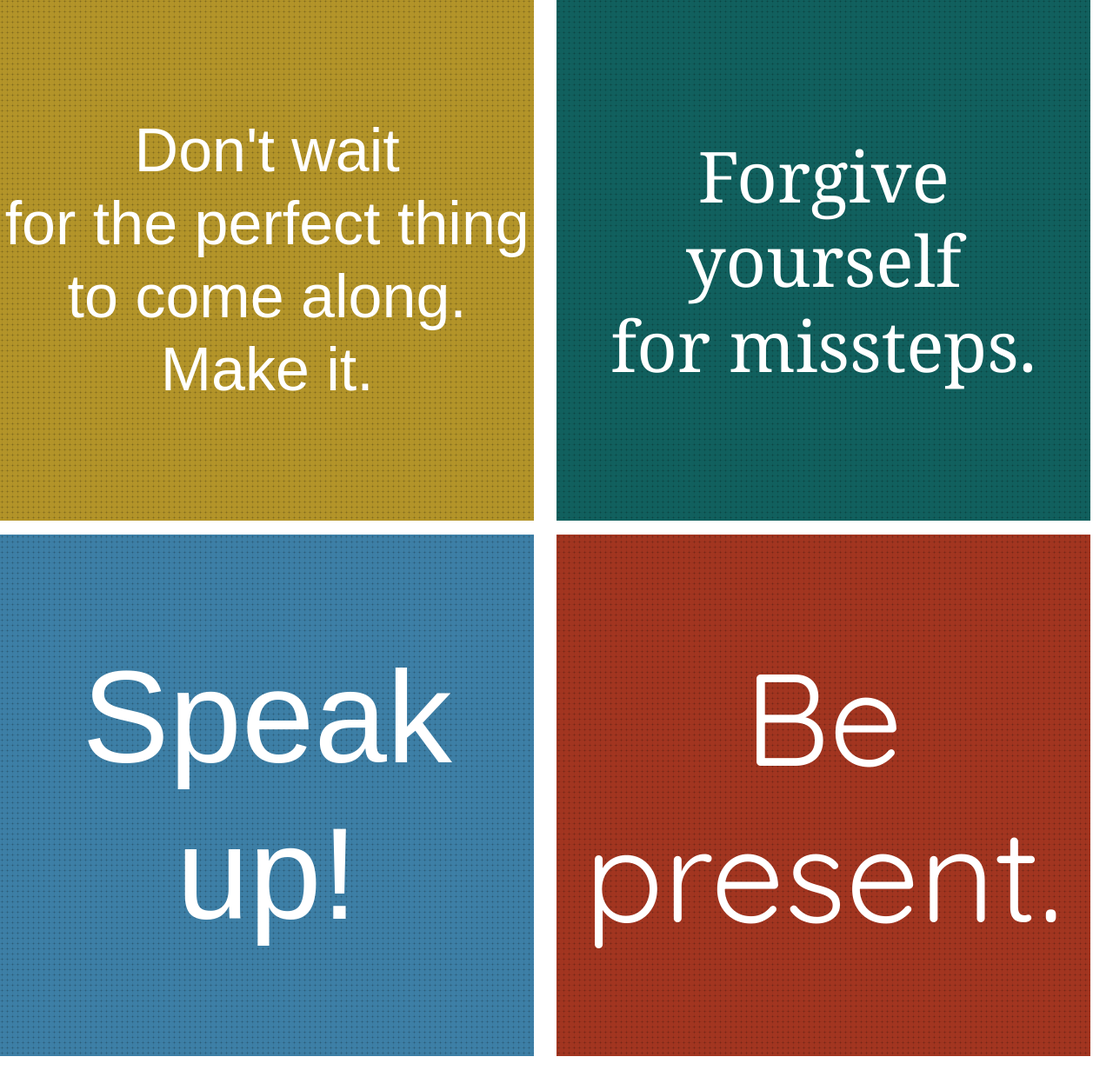
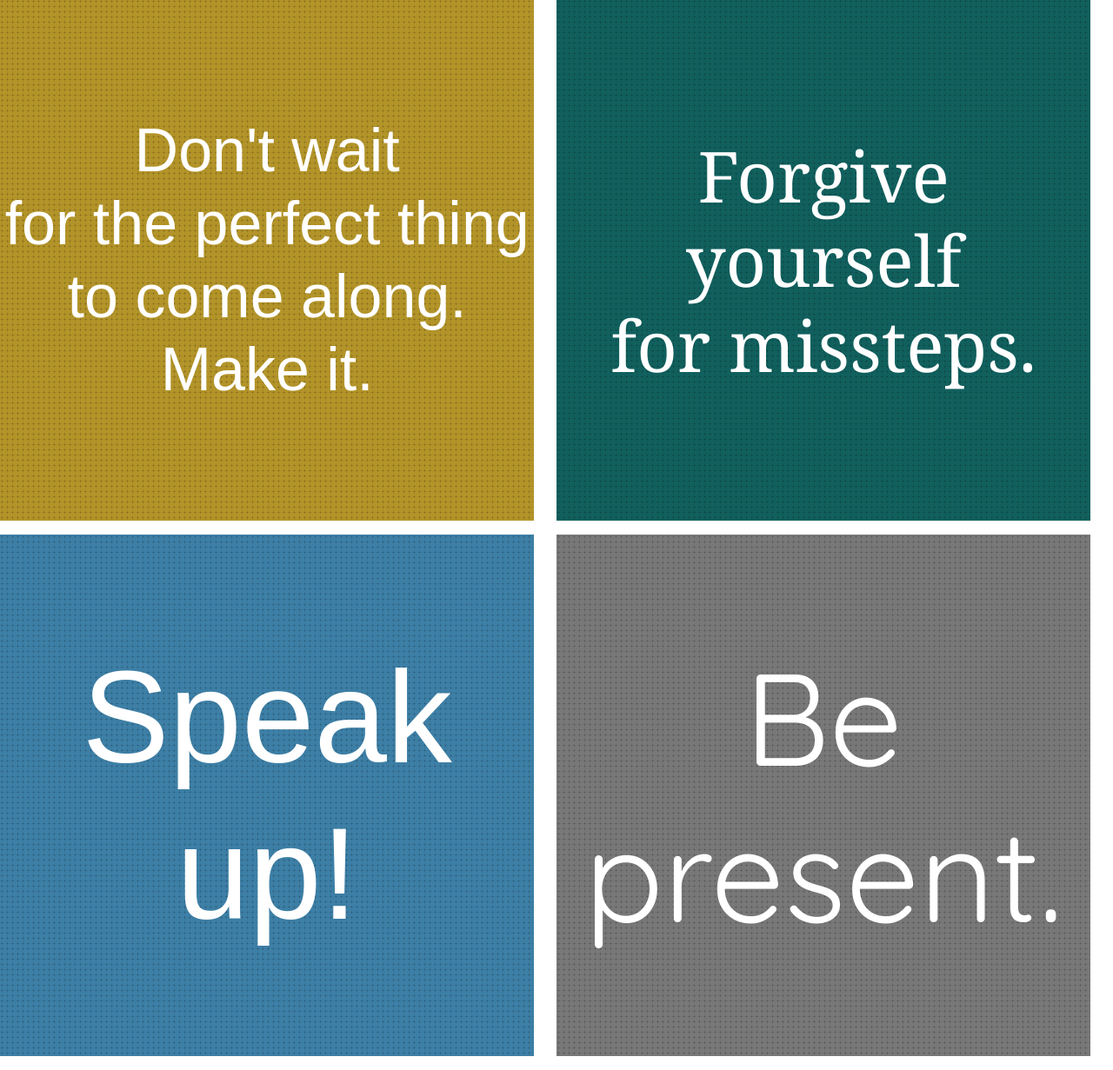
Before and after one commit to isabella232/changinglives, a Flask app: template templates/test-signs.html in a window 1280 px wide. Shown: the part 617-1848 px from the top of the page at 87% size. Run offline with Flask 2, Linux system fonts and the light colour scheme; the template is opened without the code that fills it, so the values that code supplies are empty; some web fonts are replaced.

Commit message:
last tweaks for the day

```diff
--- a/templates/test-signs.html
+++ b/templates/test-signs.html
@@ -87,6 +87,9 @@
         #sample5 {
             background-color: #3D7FA6;
         }
+        #sample6 {
+            background-color: #787878;
+        }
     </style>
 </head>
 <body>
```
